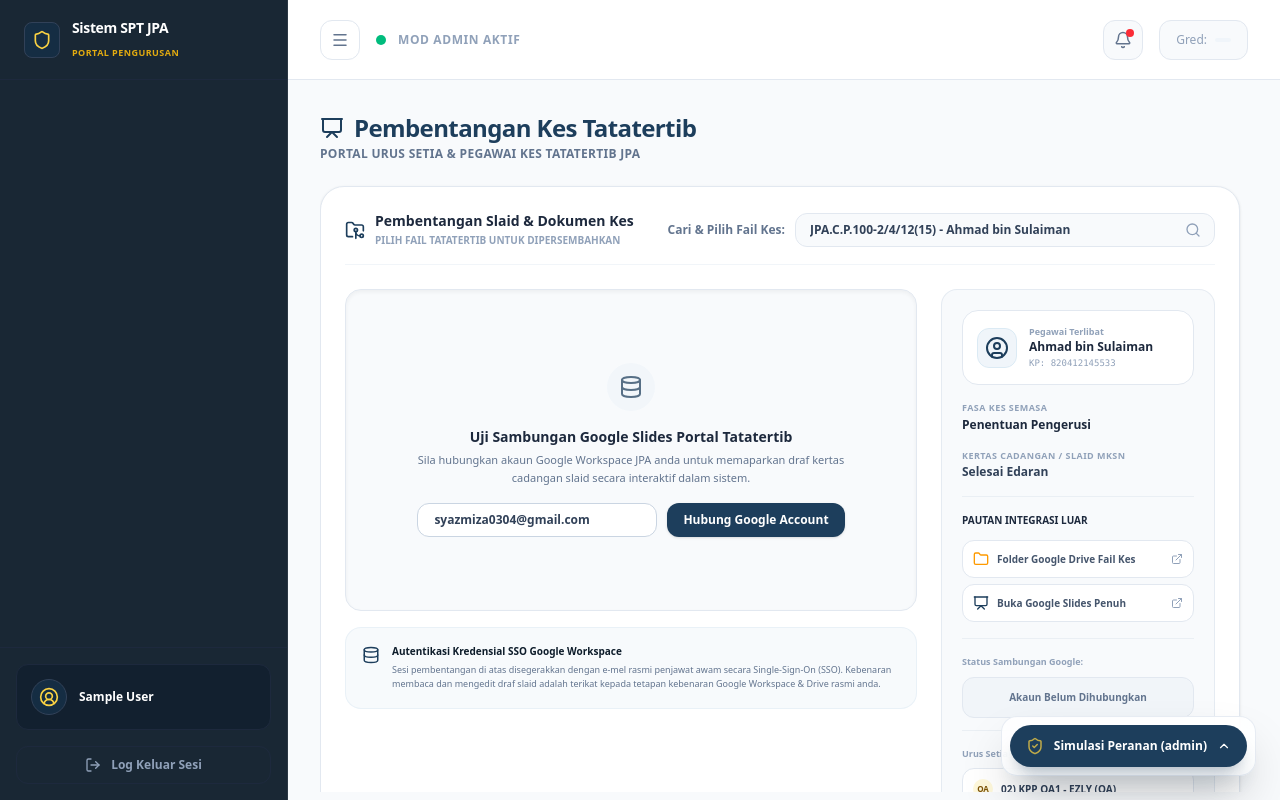
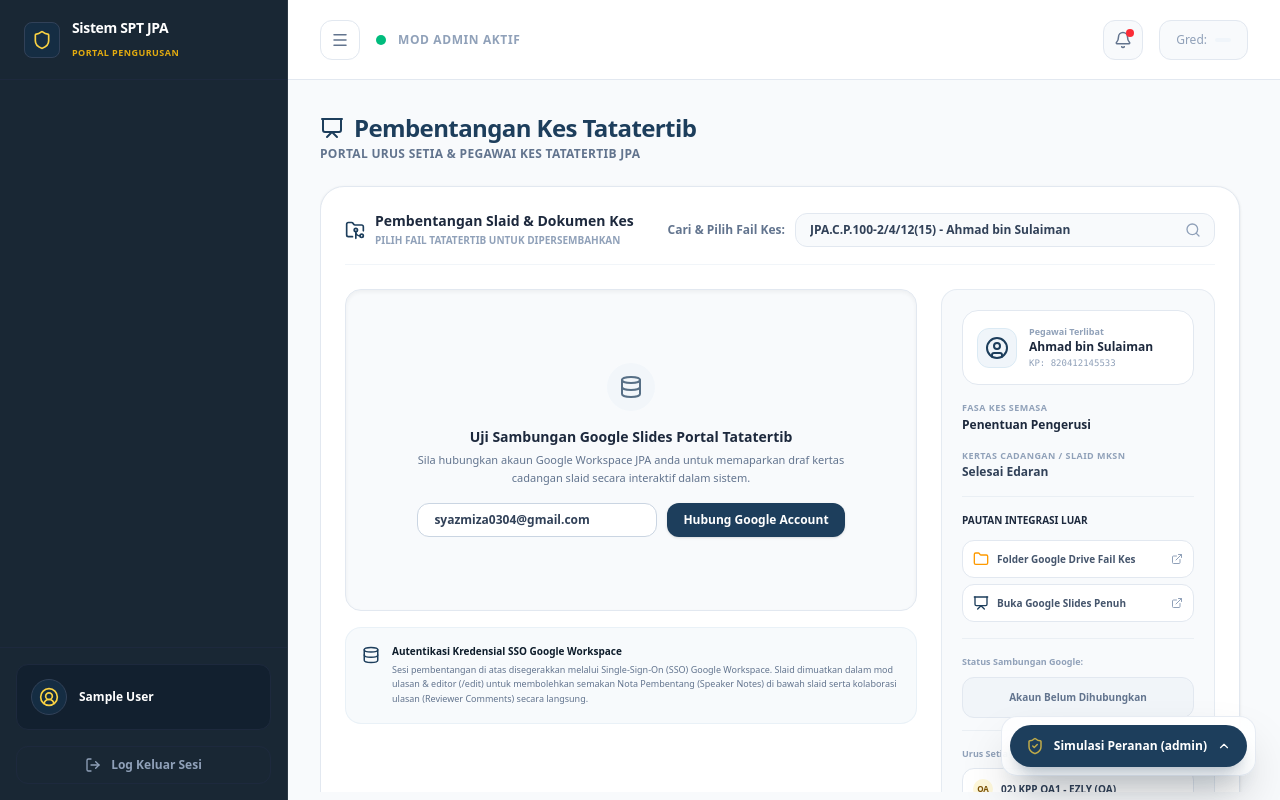
Before and after one commit to syazmiza031109-tech/sistem-pengurusan-tatatertib, a Next.js app: page /dashboard/admin/presentation in a window 1280 px wide. Built offline with nearby package versions, Linux system fonts and the light colour scheme; sample sign-in values are in the browser's storage.

Commit message:
Configure Google Slides embed URLs to preserve /edit path to display speaker notes and reviewer comments

```diff
--- a/src/app/dashboard/admin/cases/[id]/page.tsx
+++ b/src/app/dashboard/admin/cases/[id]/page.tsx
@@ -18,8 +18,12 @@ const getEmbedUrl = (url: string | undefined) => {
   if (url.includes('drive.google.com/file/d/')) {
     return url.replace(/\/view\??.*/, '/preview');
   }
+  // Keep/use the /edit path for Google Slides to preserve speaker notes and reviewer comments layout
   if (url.includes('docs.google.com/presentation/d/')) {
-    return url.replace(/\/edit\??.*/, '/embed');
+    if (url.includes('/embed')) {
+      return url.replace('/embed', '/edit');
+    }
+    return url;
   }
   return url;
 };
@@ -686,7 +690,9 @@ export default function OfficerProfileDetail() {
                 <Database className="h-4.5 w-4.5 text-gov-blue-700 mt-0.5 shrink-0" />
                 <div className="space-y-1">
                   <span className="text-[10px] font-extrabold text-gov-blue-900 block">Autentikasi Kredensial SSO Google Workspace</span>
-                  <p className="text-[9px] text-slate-500 font-medium leading-relaxed">Sesi pembentangan di atas disegerakkan dengan e-mel rasmi penjawat awam secara Single-Sign-On (SSO). Kebenaran membaca dan mengedit draf slaid adalah terikat kepada tetapan kebenaran Google Workspace & Drive rasmi anda.</p>
+                  <p className="text-[9px] text-slate-500 font-medium leading-relaxed font-sans">
+                    Sesi pembentangan di atas disegerakkan melalui Single-Sign-On (SSO) Google Workspace. Slaid dimuatkan dalam mod ulasan & editor (/edit) untuk membolehkan semakan Nota Pembentang (Speaker Notes) di bawah slaid serta kolaborasi ulasan (Reviewer Comments) secara langsung.
+                  </p>
                 </div>
               </div>
             </div>
--- a/src/app/dashboard/admin/presentation/page.tsx
+++ b/src/app/dashboard/admin/presentation/page.tsx
@@ -13,8 +13,12 @@ const getEmbedUrl = (url: string | undefined) => {
   if (url.includes('drive.google.com/file/d/')) {
     return url.replace(/\/view\??.*/, '/preview');
   }
+  // Keep/use the /edit path for Google Slides to preserve speaker notes and reviewer comments layout
   if (url.includes('docs.google.com/presentation/d/')) {
-    return url.replace(/\/edit\??.*/, '/embed');
+    if (url.includes('/embed')) {
+      return url.replace('/embed', '/edit');
+    }
+    return url;
   }
   return url;
 };
@@ -272,7 +276,7 @@ export default function PresentationPage() {
                 <div className="space-y-1">
                   <span className="text-[10px] font-extrabold text-gov-blue-900 block">Autentikasi Kredensial SSO Google Workspace</span>
                   <p className="text-[9px] text-slate-500 font-medium leading-relaxed">
-                    Sesi pembentangan di atas disegerakkan dengan e-mel rasmi penjawat awam secara Single-Sign-On (SSO). Kebenaran membaca dan mengedit draf slaid adalah terikat kepada tetapan kebenaran Google Workspace & Drive rasmi anda.
+                    Sesi pembentangan di atas disegerakkan melalui Single-Sign-On (SSO) Google Workspace. Slaid dimuatkan dalam mod ulasan & editor (/edit) untuk membolehkan semakan Nota Pembentang (Speaker Notes) di bawah slaid serta kolaborasi ulasan (Reviewer Comments) secara langsung.
                   </p>
                 </div>
               </div>
```
